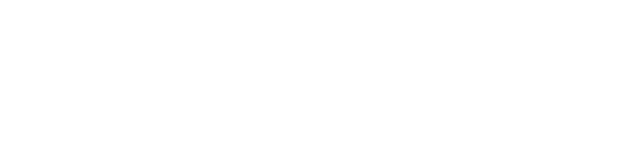
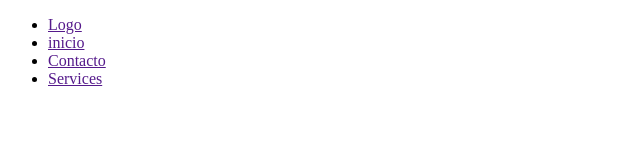
Before and after one commit to Hack-Part-Time-4/Selfwork_Jeiny, a plain HTML site: page index.html in a window 1280 px wide. Shown: the whole page, without its empty margins (0-640 px from the left). Drawn offline with Linux system fonts and the light colour scheme.

Commit message:
añado una nav bar con 4 links

```diff
--- a/index.html
+++ b/index.html
@@ -8,7 +8,22 @@
 </head>
 <body>
     <header>
-
+        <nav>
+            <ul>
+                <li>
+                    <a href="">Logo</a>
+                </li>
+                <li>
+                    <a href="">inicio</a>
+                </li>
+                <li>
+                    <a href="">Contacto</a>
+                </li>
+                <li>
+                    <a href="">Services</a>
+                </li>
+            </ul>
+        </nav>
     </header>
 </body>
 </html>
```
